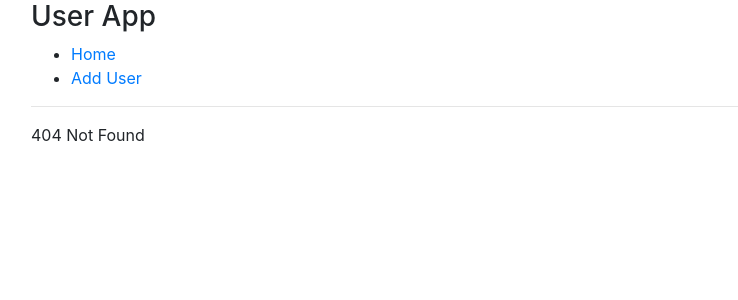
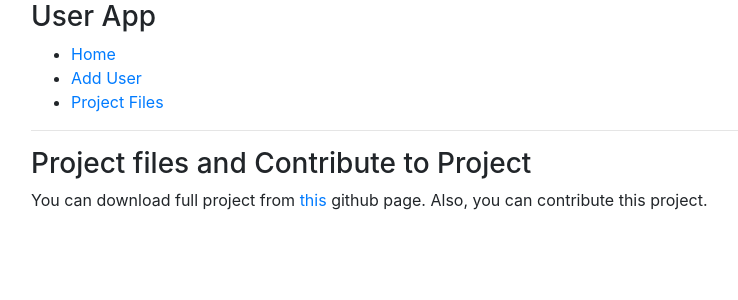
Before and after one commit to alperkaraca/testreact, a React (Create React App) app: page /github in a window 1280 px wide. Before the commit this address had no page. Shown: the top 300 px of the page, without its empty margins (54-792 px from the left). Built offline with nearby package versions, Linux system fonts and the light colour scheme; data requests are answered from the project's data file; what react-pose would draw is missing.

Commit message:
v20-reforging

```diff
--- a/src/App.js
+++ b/src/App.js
@@ -1,26 +1,16 @@
 import React, { Component } from 'react';
-import Navbar from "./components/Navbar";
+import Navbar from "./layout/Navbar";
 import AddUser from "./components/AddUser";
 import Users from "./components/Users";
 // import Test from './components/Test';
-import NotFound from './components/NotFound';
+import NotFound from './pages/NotFound';
+import Contribute from './pages/Contribute';
+
 
 import {BrowserRouter as Router,Route,Switch} from "react-router-dom";
 
 import './App.css';
 
-
-const Home = () => {
-  return (
-    <h3>Home Page</h3>
-  )
-}
-
-const About = () => {
-  return (
-    <h3>About Page</h3>
-  )
-}
 
 class App extends Component {
 
@@ -36,6 +26,7 @@ class App extends Component {
             <Switch>
               <Route exact path = "/" component={Users} />
               <Route exact path = "/add" component={AddUser} />
+              <Route exact path = "/github" component={Contribute} />
               <Route component = {NotFound} />
             </Switch>
 
--- a/src/components/Navbar.js
+++ b/src/layout/Navbar.js
@@ -1,6 +1,6 @@
 import React from 'react';
 import PropTypes from 'prop-types';
-import {BrowserRouter as Router,Link} from 'react-router-dom';
+import {Link} from 'react-router-dom';
 
 function Navbar(props) {
   return (
@@ -13,6 +13,9 @@ function Navbar(props) {
         <li>
           <Link to="/add">Add User</Link>
         </li>
+        <li>
+          <Link to="/github">Project Files</Link>
+        </li>
       </ul>
     </div>
   )
--- /dev/null
+++ b/src/pages/Contribute.js
@@ -0,0 +1,14 @@
+import React from 'react'
+
+function Contribute() {
+  return (
+    <div>
+      <h3>Project files and Contribute to Project</h3>
+      <p>
+          You can download full project from <a href="https://github.com/alperkaraca/testreact">this</a> github page.
+          Also, you can contribute this project.
+      </p>
+    </div>
+  )
+}
+export default Contribute;
```
Also changed, not shown: src/components/Test.js (deleted, +0 -40 lines), src/pages/NotFound.js (renamed from src/components/NotFound.js).
